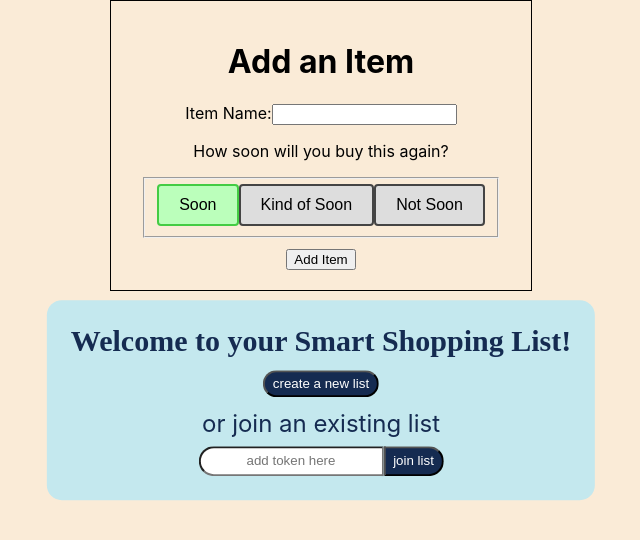
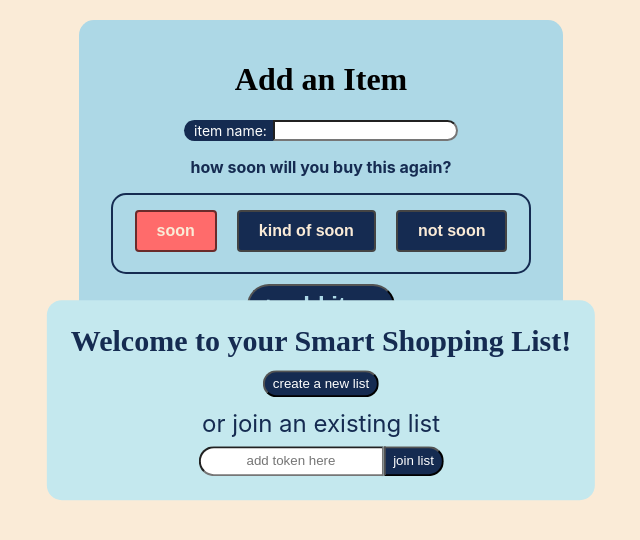
Before and after one commit to the-collab-lab/tcl-41-smart-shopping-list, a React (Create React App) app: page /add-item in a window 1280 px wide. Shown: the top 540 px of the page, without its empty margins (319-959 px from the left). Built offline with nearby package versions, Linux system fonts and the light colour scheme.

Commit message:
add an item styling

```diff
--- a/src/components/AddItemForm/AddItemForm.css
+++ b/src/components/AddItemForm/AddItemForm.css
@@ -10,24 +10,60 @@
 
 .radio-buying-interval label {
   display: inline-block;
-  background-color: #ddd;
+  background-color: #152b51;
+  color: antiquewhite;
   padding: 10px 20px;
   font-family: sans-serif, Arial;
   font-size: 16px;
   border: 2px solid #444;
   border-radius: 4px;
+  margin: 10px;
+  text-transform: lowercase;
+  font-weight: bold;
 }
 
 .radio-buying-interval label:hover {
-  background-color: #dfd;
+  background-color: lightblue;
+  color: #152b51;
 }
 
-.radio-buying-interval label + input[type='radio']:focus {
+.radio-buying-interval input[type='radio']:focus + label {
   border: 2px dashed #444;
-  background-color: chartreuse;
+  background-color: #ff6b6b;
 }
 
 .radio-buying-interval input[type='radio']:checked + label {
-  background-color: #bfb;
-  border-color: #4c4;
+  background-color: #ff6b6b;
+  border-color: #6a2b2b;
 }
+
+.fieldset {
+  border-radius: 15px;
+  border: 2px solid #152b51;
+}
+
+.itemNameLabel {
+  border-top-left-radius: 50px;
+  border-bottom-left-radius: 50px;
+  background-color: #152b51;
+  color: #fff;
+  padding: 2px 6px 2px 10px;
+  font-size: 14px;
+  text-transform: lowercase;
+}
+
+.itemInput {
+  border-top-right-radius: 50px;
+  border-bottom-right-radius: 50px;
+}
+
+.inputDiv {
+  display: flex;
+  justify-content: center;
+}
+
+.subHead {
+  color: #152b51;
+  font-weight: bold;
+  text-transform: lowercase;
+}
--- a/src/components/AddItemForm/AddItemForm.js
+++ b/src/components/AddItemForm/AddItemForm.js
@@ -3,6 +3,7 @@ import { db } from '../../lib/firebase';
 import { addDoc, collection } from 'firebase/firestore';
 import { getDocs, query, where } from 'firebase/firestore';
 import './AddItemForm.css';
+import styled from 'styled-components';
 
 async function addToDb(item_name, purchase_interval, user_token) {
   try {
@@ -64,18 +65,21 @@ const AddItemForm = ({ token }) => {
 
   return (
     <form onSubmit={handleSubmit}>
-      <label>
-        Item Name:
+      <div className="inputDiv">
+        <label htmlFor="itemName" className="itemNameLabel">
+          Item Name:
+        </label>
         <input
+          className="itemInput"
           type="text"
           value={itemName}
           onChange={handleItemNameChange}
           required
         />
-      </label>
-      <p>How soon will you buy this again?</p>
+      </div>
+      <p className="subHead">How soon will you buy this again?</p>
       <div className="radio-buying-interval">
-        <fieldset>
+        <fieldset className="fieldset">
           <input
             checked={purchaseInterval === '7'}
             onChange={handleRadioChange}
@@ -106,8 +110,18 @@ const AddItemForm = ({ token }) => {
         </fieldset>
       </div>
 
-      <button type="submit">Add Item</button>
+      <Button type="submit">+ Add Item</Button>
     </form>
   );
 };
 export default AddItemForm;
+
+const Button = styled.button`
+  border-radius: 50px;
+  padding: 6px 12px;
+  font-size: calc(8px + 2vmin);
+  text-transform: lowercase;
+  background-color: #152b51;
+  color: lightblue;
+  font-weight: bold;
+`;
--- a/src/pages/AddItem.css
+++ b/src/pages/AddItem.css
@@ -4,6 +4,9 @@ body {
 
 .add-item-border {
   display: inline-block;
-  border: 1px solid black;
+  /* border: 1px solid black; */
+  background-color: lightblue;
   padding: 20px;
+  margin: 20px;
+  border-radius: 15px;
 }
--- a/src/pages/AddItem.js
+++ b/src/pages/AddItem.js
@@ -1,13 +1,18 @@
 import AddItemForm from '../components/AddItemForm/AddItemForm';
 import './AddItem.css';
+import styled from 'styled-components';
 
 function AddItem({ token }) {
   return (
     <div className="add-item-border">
-      <h1>Add an Item</h1>
+      <Header>Add an Item</Header>
       <AddItemForm token={token} />
     </div>
   );
 }
 
 export default AddItem;
+
+const Header = styled.h1`
+  font-family: Baskerville;
+`;
```
